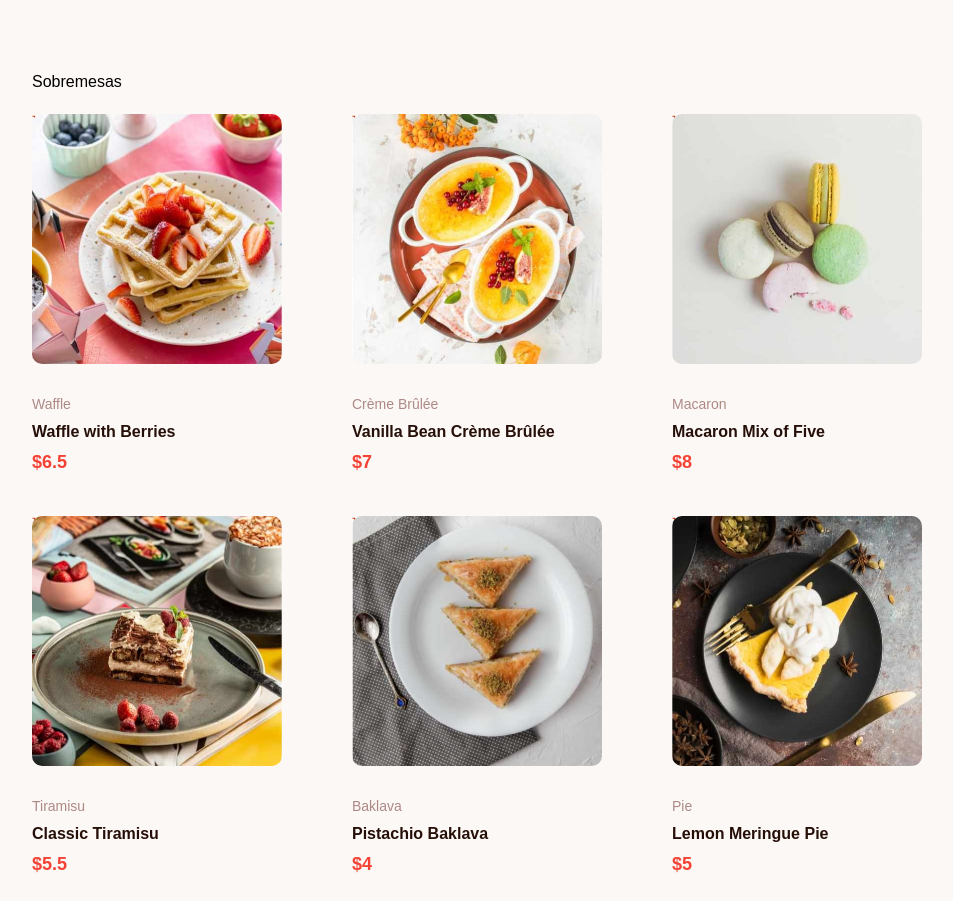
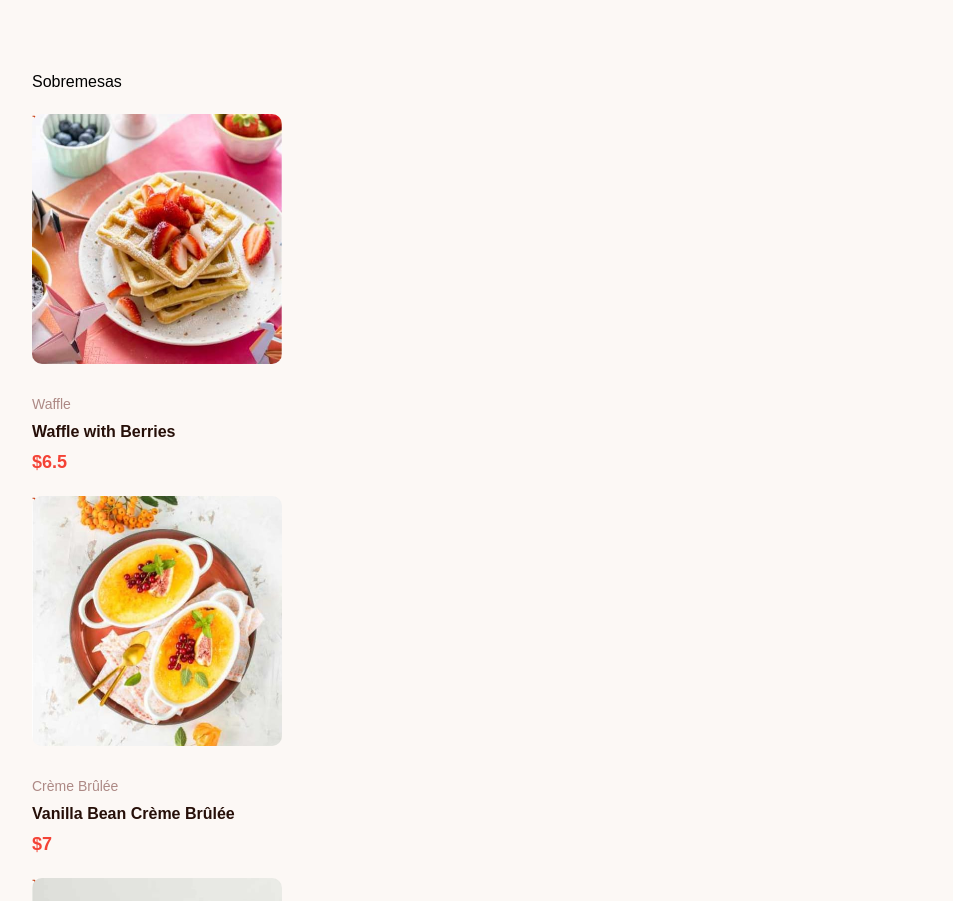
Before and after one commit to leandrucarvalho/product-list-with-cart-web-softex, a website built with Vite: page index.html in a window 1280 px wide. Shown: the top 901 px of the page, without its empty margins (38-991 px from the left). Built offline with nearby package versions, Linux system fonts and the light colour scheme; files whose address does not match are found by name.

Commit message:
style: adjusting style with tailwind

```diff
--- a/index.html
+++ b/index.html
@@ -3,7 +3,6 @@
   <head>
     <meta charset="UTF-8" />
     <meta name="viewport" content="width=device-width, initial-scale=1.0" />
-    <!-- displays site properly based on user's device -->
     <link
       rel="icon"
       type="image/png"
@@ -18,14 +17,12 @@
     <title>Frontend Mentor | Product list with cart</title>
   </head>
   <body>
-    <main
-      class="main grid grid-cols-1 md:grid-cols-2 lg:grid-cols-[2fr, 1fr] gap-x-4 min-h-screen"
-    >
-      <h1 class="title text-xl font-bold">Sobremesas</h1>
-      <div id="product-list" class="product-list"></div>
+    <h1 class="title text-xl font-bold">Sobremesas</h1>
+    <main class="main flex flex-row">
+      <div id="product-list" class="product-list grid grid-cols-3 gap-6"></div>
       <div
         id="shopping-cart"
-        class="cart bg-white border rounded-xl p-4 flex flex-col max-w-xs md:h-96 space-y-2"
+        class="cart bg-white border rounded-xl p-4 flex flex-col space-y-2 ml-4 h-fit"
       >
         <h2 class="font-bold text-[#f44336] text-xl">
           Your Cart (<span id="cart-count">7</span>)
--- a/src/styles/style.scss
+++ b/src/styles/style.scss
@@ -24,22 +24,6 @@ body {
   background-color: $backgraound;
   margin: 70px;
   font-family: "RedHatText", sans-serif;
-}
-
-.product-list {
-  display: grid;
-  grid-template-columns: repeat(
-    auto-fit,
-    minmax(300px, 1fr)
-  ); /* Ajuste dinâmico */
-  gap: 20px; /* Espaçamento uniforme entre itens */
-  margin-right: 200px;
-}
-
-.main {
-  display: flex;
-  flex-direction: column;
-  position: relative;
 }
 
 .container {
```
